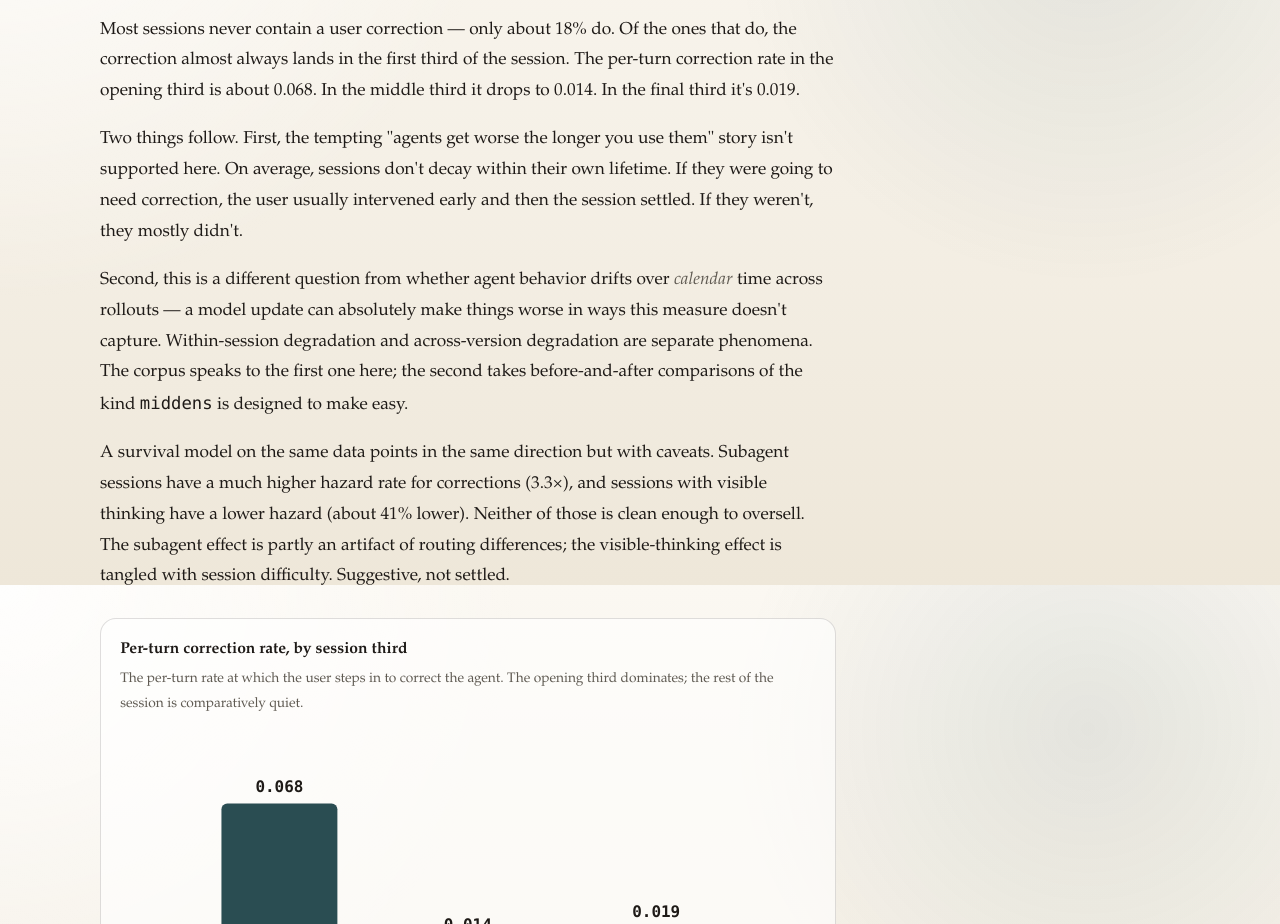
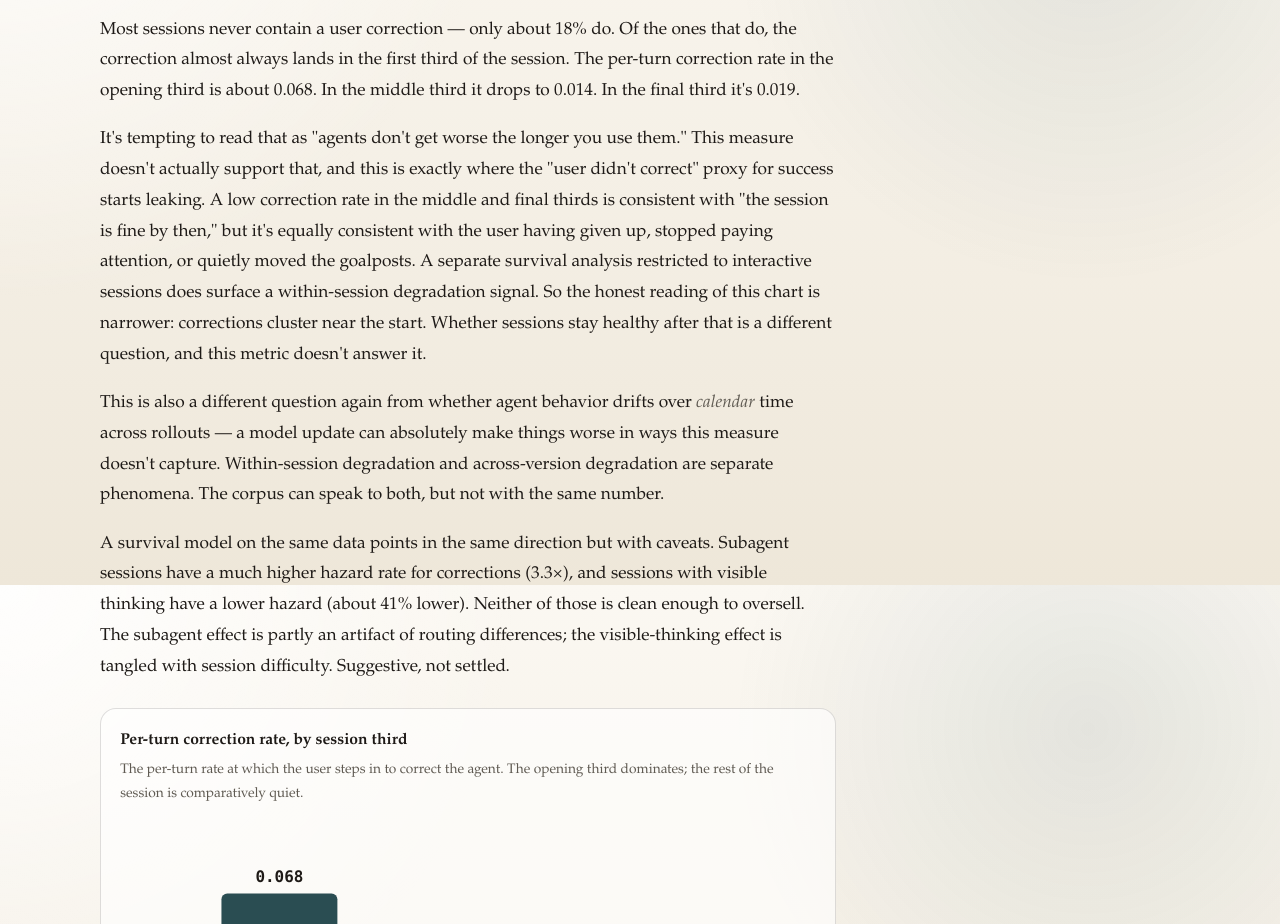
Before and after one commit to Lightless-Labs/third-thoughts, a plain HTML site: page report.html in a window 1280 px wide. Shown: the part 5015-5939 px from the top of the page. Drawn offline with Linux system fonts and the light colour scheme.

Commit message:
fix(copy): stop treating 'no correction' as 'session stayed healthy'

```diff
--- a/report.html
+++ b/report.html
@@ -167,11 +167,11 @@
         </p>
 
         <p>
-          Two things follow. First, the tempting "agents get worse the longer you use them" story isn't supported here. On average, sessions don't decay within their own lifetime. If they were going to need correction, the user usually intervened early and then the session settled. If they weren't, they mostly didn't.
+          It's tempting to read that as "agents don't get worse the longer you use them." This measure doesn't actually support that, and this is exactly where the "user didn't correct" proxy for success starts leaking. A low correction rate in the middle and final thirds is consistent with "the session is fine by then," but it's equally consistent with the user having given up, stopped paying attention, or quietly moved the goalposts. A separate survival analysis restricted to interactive sessions does surface a within-session degradation signal. So the honest reading of this chart is narrower: corrections cluster near the start. Whether sessions stay healthy after that is a different question, and this metric doesn't answer it.
         </p>
 
         <p>
-          Second, this is a different question from whether agent behavior drifts over <em>calendar</em> time across rollouts &mdash; a model update can absolutely make things worse in ways this measure doesn't capture. Within-session degradation and across-version degradation are separate phenomena. The corpus speaks to the first one here; the second takes before-and-after comparisons of the kind <code>middens</code> is designed to make easy.
+          This is also a different question again from whether agent behavior drifts over <em>calendar</em> time across rollouts &mdash; a model update can absolutely make things worse in ways this measure doesn't capture. Within-session degradation and across-version degradation are separate phenomena. The corpus can speak to both, but not with the same number.
         </p>
 
         <p>
```
Also changed, not shown: findings.html (+1 -1 lines).
